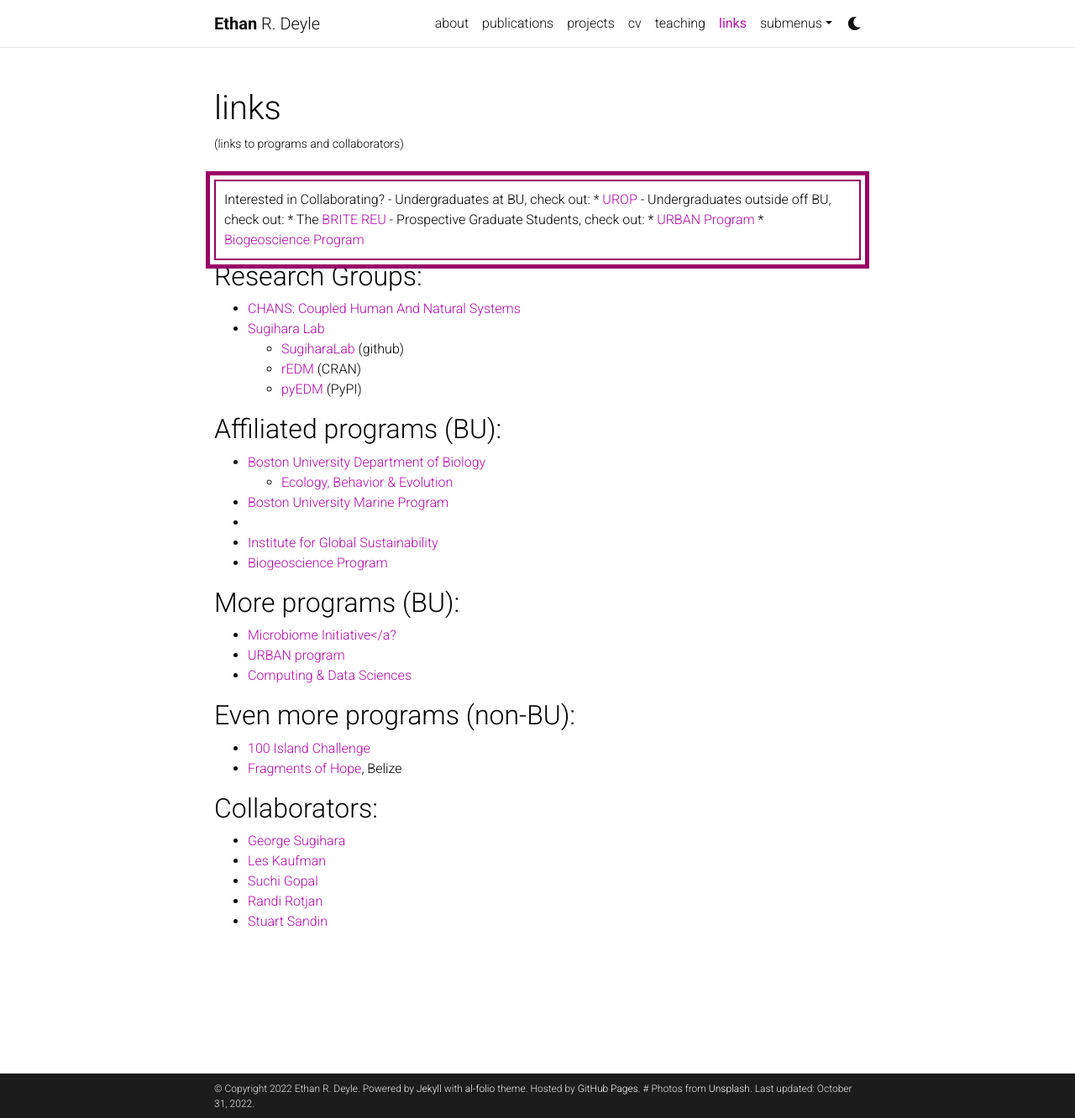
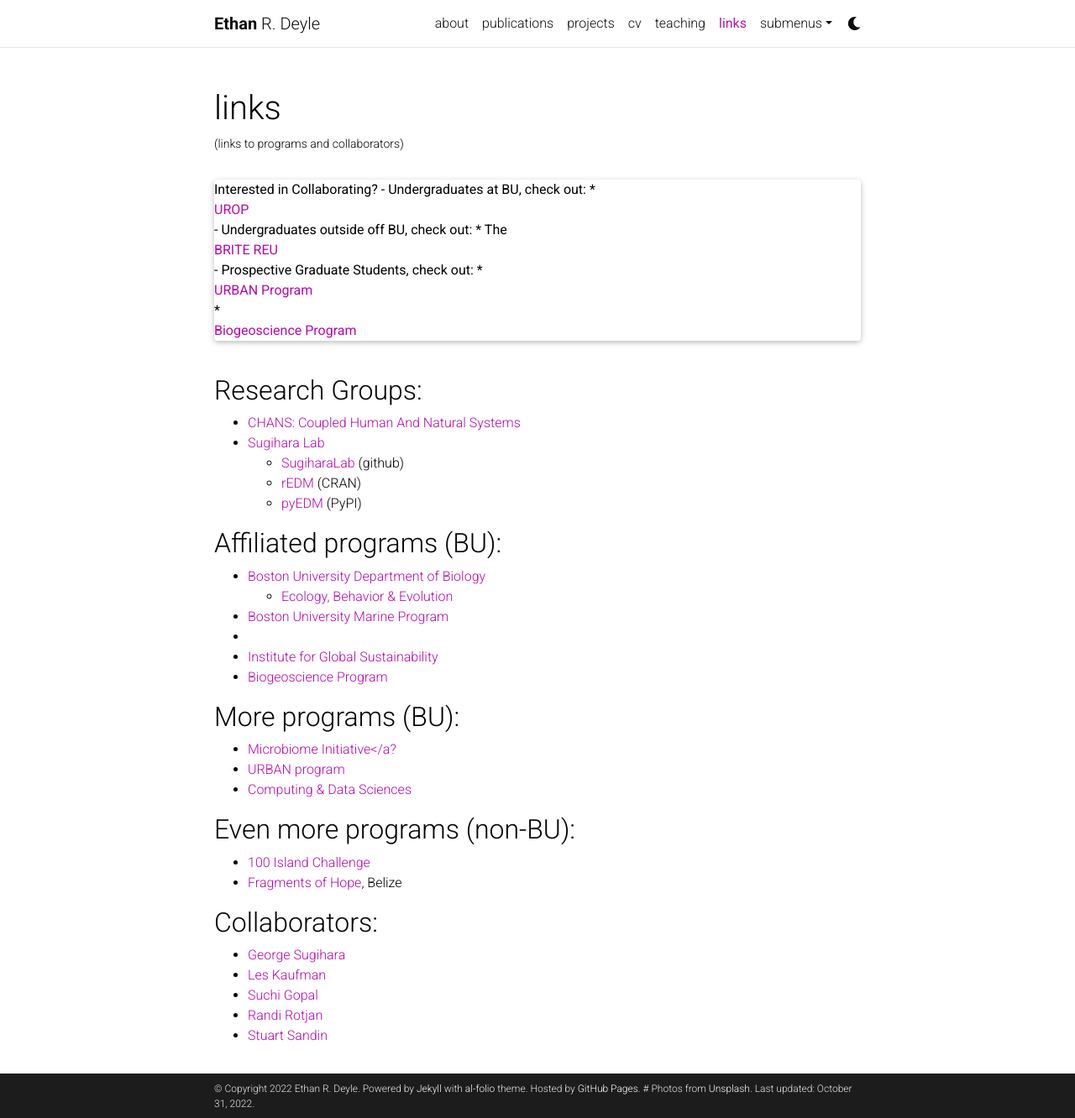
Before and after one commit to nonlinearnature/nonlinearnature.github.io, a Jekyll site: the page built from _pages/links.md, in a window 1280 px wide and 1332 px high. Shown: the whole window at 84% size. Built offline with Jekyll 4.4.1, drawn with Linux system fonts in a browser that asks for light colours; comment, search, counter and statistics services are not loaded; a style sheet for code colours, icons or effects is not loaded.

Commit message:
Update links.md
Changing to "card"

```diff
--- a/_pages/links.md
+++ b/_pages/links.md
@@ -7,7 +7,7 @@
 nav_order: 6
 ---
 
-<div class="boxBorder">
+<div class="card">
 Interested in Collaborating?
 
 - Undergraduates at BU, check out:
@@ -18,6 +18,8 @@
     * <a href="https://sites.bu.edu/urban/">URBAN Program</a>
     * <a href="https://www.bu.edu/bio-geo/">Biogeoscience Program</a>
 </div>
+
+&nbsp;
 
 ## Research Groups:
 
```
